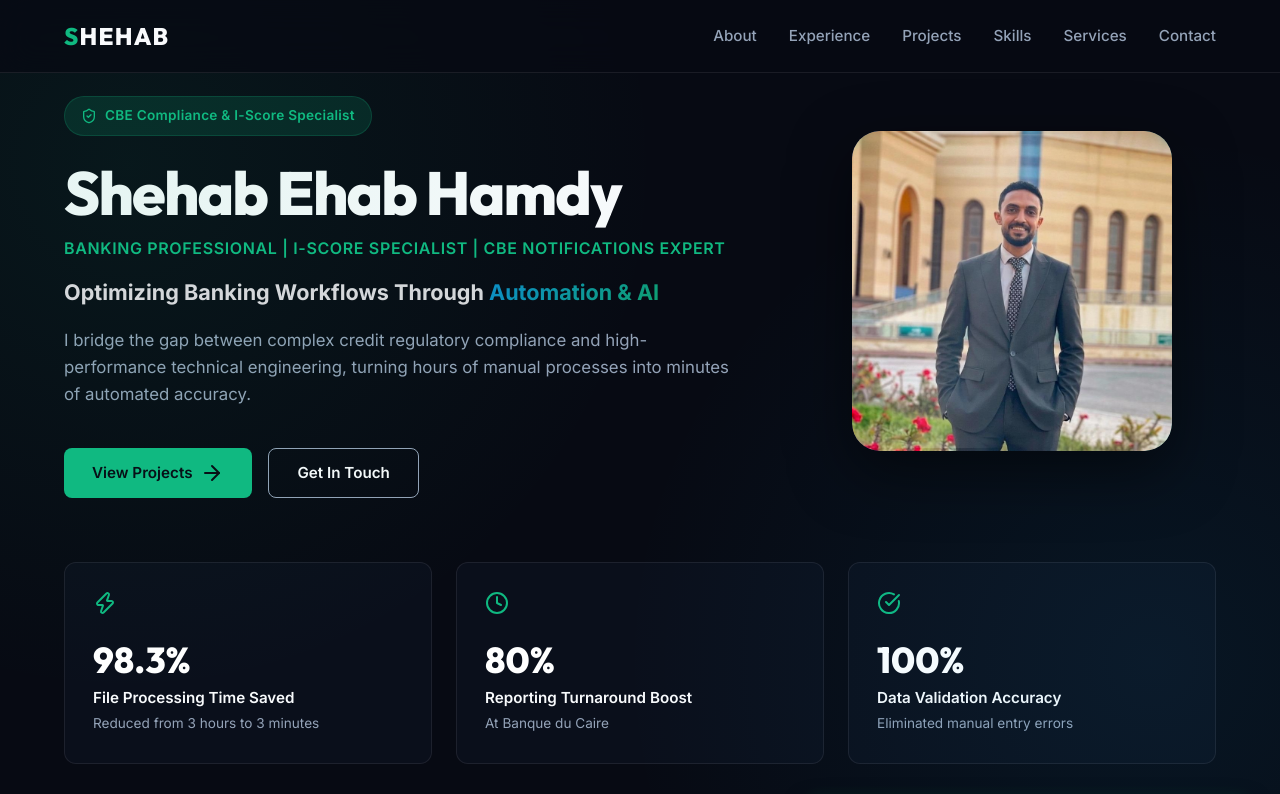
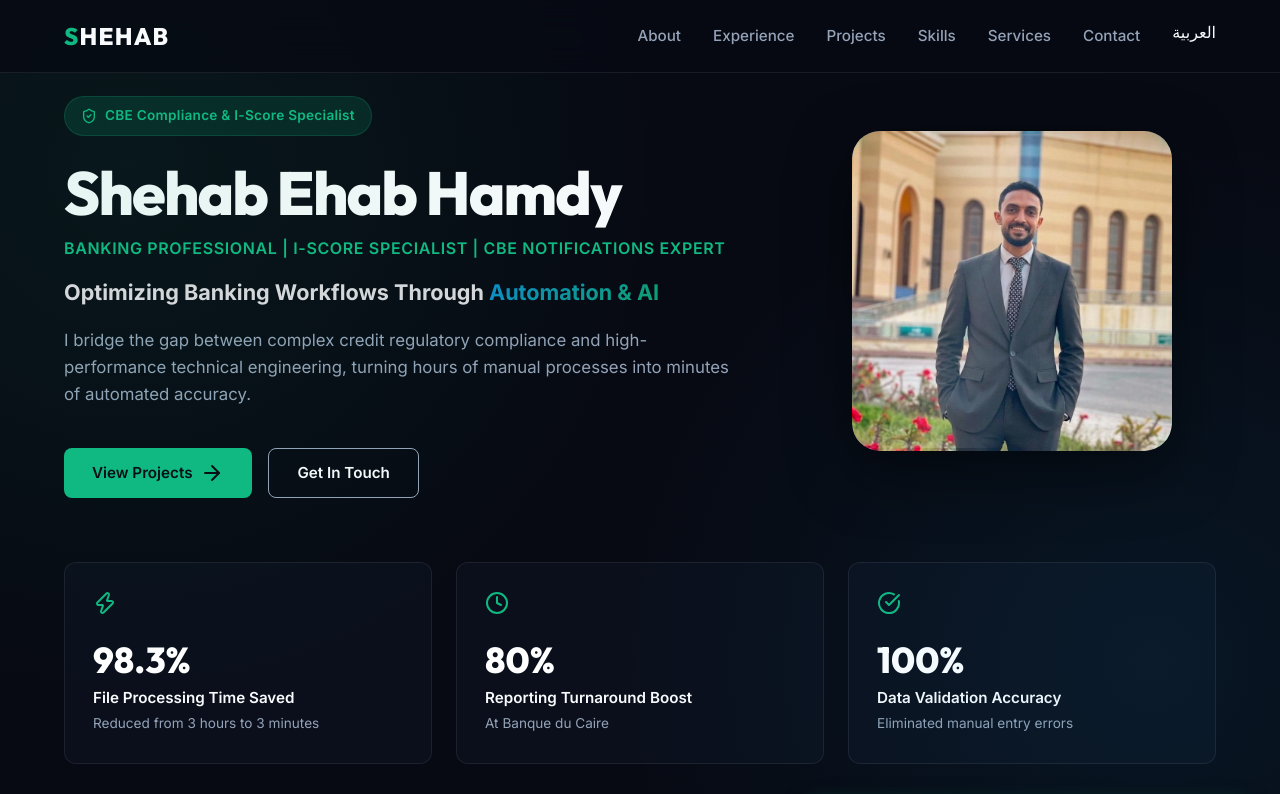
Before and after one commit to shehabehab-ui/shehab-cv, a plain HTML site: page index.html in a window 1280 px wide. Shown: the top 794 px of the page. Drawn offline with nearby package versions, Linux system fonts and the light colour scheme.

Commit message:
Update index.html

```diff
--- a/index.html
+++ b/index.html
@@ -32,6 +32,8 @@
         <a href="#skills" class="nav-link" id="link-skills">Skills</a>
         <a href="#services" class="nav-link" id="link-services">Services</a>
         <a href="#contact" class="nav-link" id="link-contact">Contact</a>
+
+        <a href="index-ar.html" class="lang-switch">العربية</a>
       </nav>
       <button class="menu-toggle" id="menu-toggle" aria-label="Toggle Menu">
         <i data-lucide="menu"></i>
```
